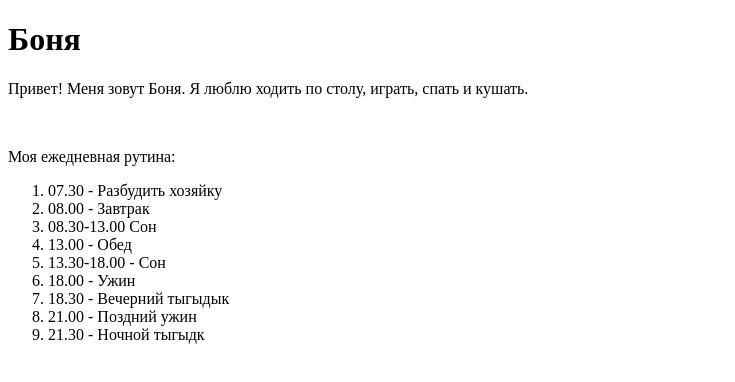
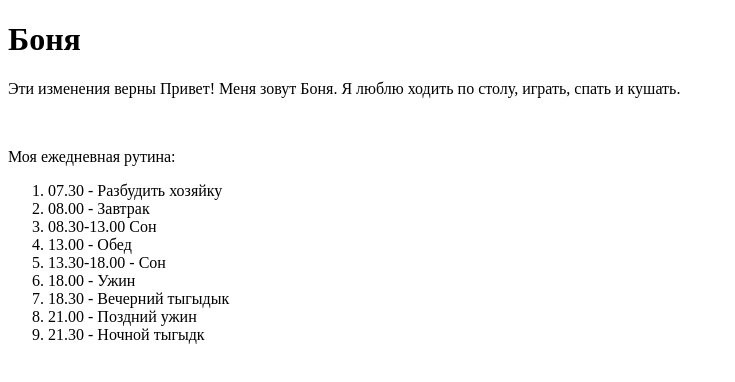
Before and after one commit to kikiarkh/HomeWork4, a plain HTML site: page страничка.html in a window 1280 px wide. Shown: the whole page, without its empty margins (0-735 px from the left). Drawn offline with Linux system fonts and the light colour scheme.

Commit message:
first commit

```diff
--- a/страничка.html
+++ b/страничка.html
@@ -10,7 +10,7 @@
         <h1>Боня</h1>
     </div>
     <div>
-        <p>Привет! Меня зовут Боня. Я люблю ходить по столу, играть, спать и кушать.</p>
+        <p>Эти изменения верны Привет! Меня зовут Боня. Я люблю ходить по столу, играть, спать и кушать.</p>
     </div>
     <div>
         <img scr="c:\Users\katri\Desktop\HTML\bfdf91b84b0bcb82c19b1430bdebc644.jpg" >
```
